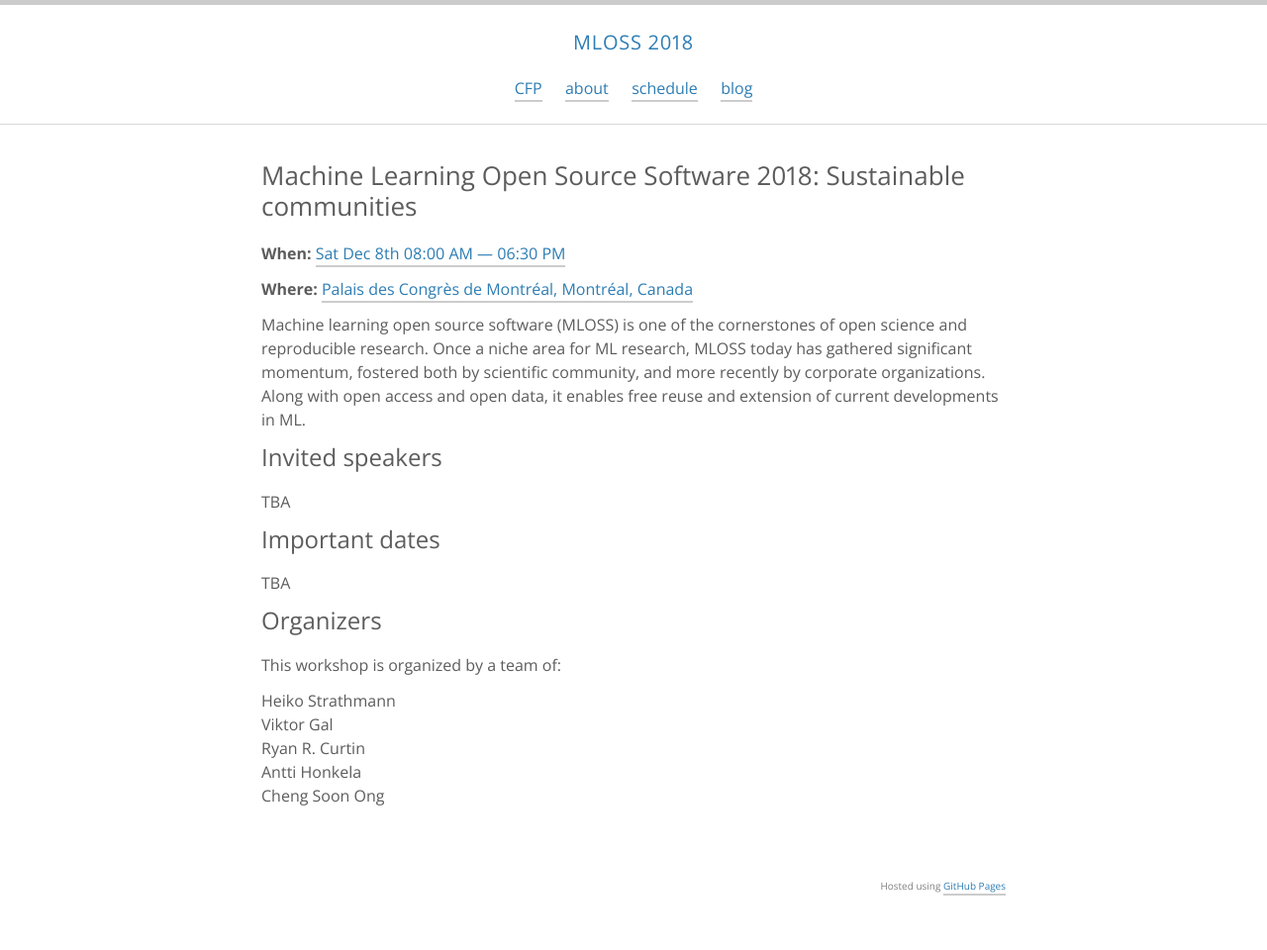
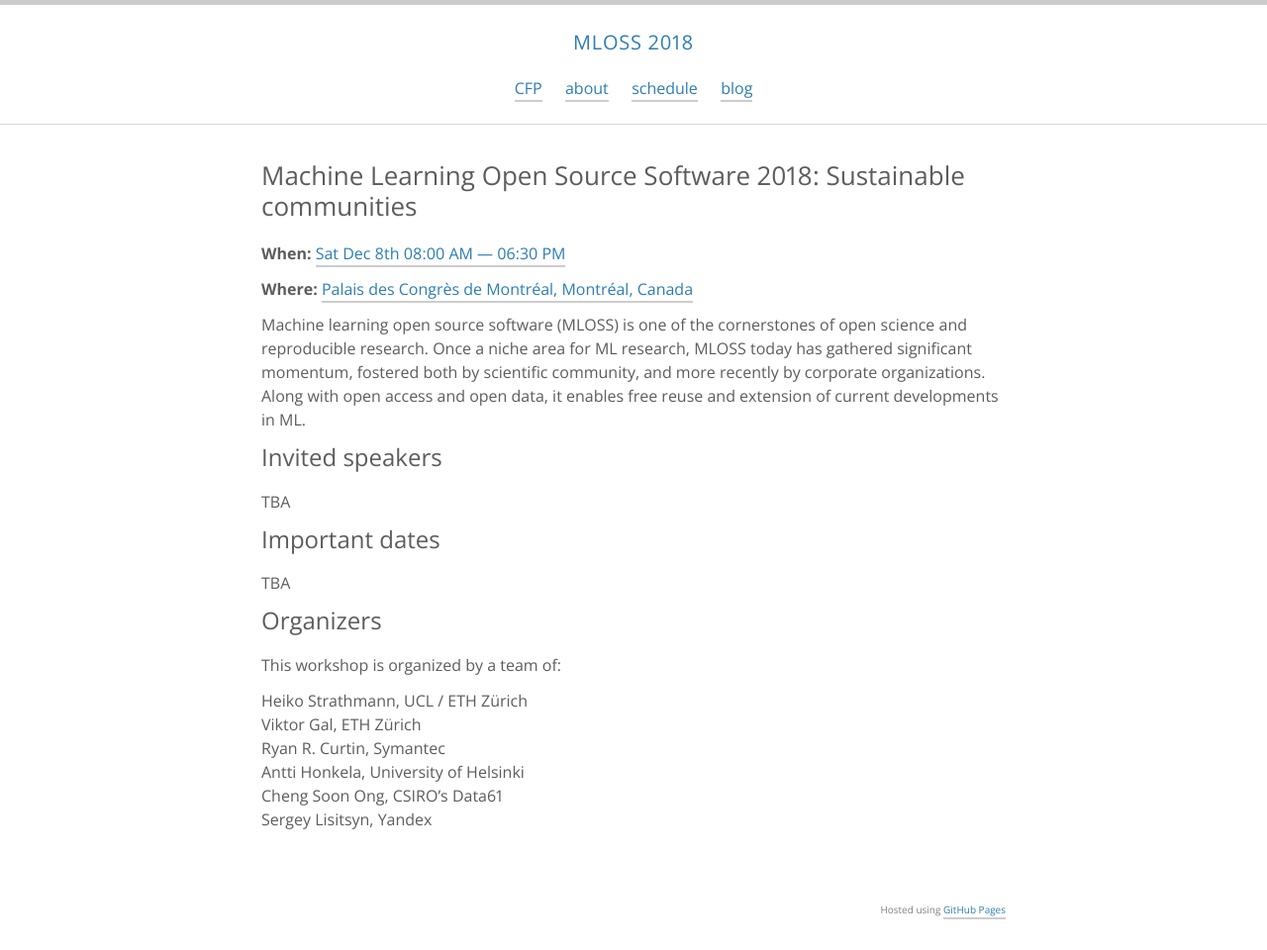
Before and after one commit to nips-2018-oss/nips-2018-oss.github.io, a Jekyll site: the page built from index.html, in a window 1280 px wide. Shown: the whole page at 99% size. Built offline with Jekyll 4.4.1, drawn with Linux system fonts in a browser that asks for light colours; the list of posts is cut into pages by our own code; before the commit the page ends 936 px from its top, so only the background shows below that.

Commit message:
Add affiliations

```diff
--- a/_includes/description.md
+++ b/_includes/description.md
@@ -18,8 +18,9 @@ TBA
 
 This workshop is organized by a team of:
 
-- Heiko Strathmann
-- Viktor Gal
-- Ryan R. Curtin
-- Antti Honkela
-- Cheng Soon Ong
+- Heiko Strathmann, UCL / ETH Zürich
+- Viktor Gal, ETH Zürich
+- Ryan R. Curtin, Symantec
+- Antti Honkela, University of Helsinki
+- Cheng Soon Ong, CSIRO's Data61
+- Sergey Lisitsyn, Yandex
```
